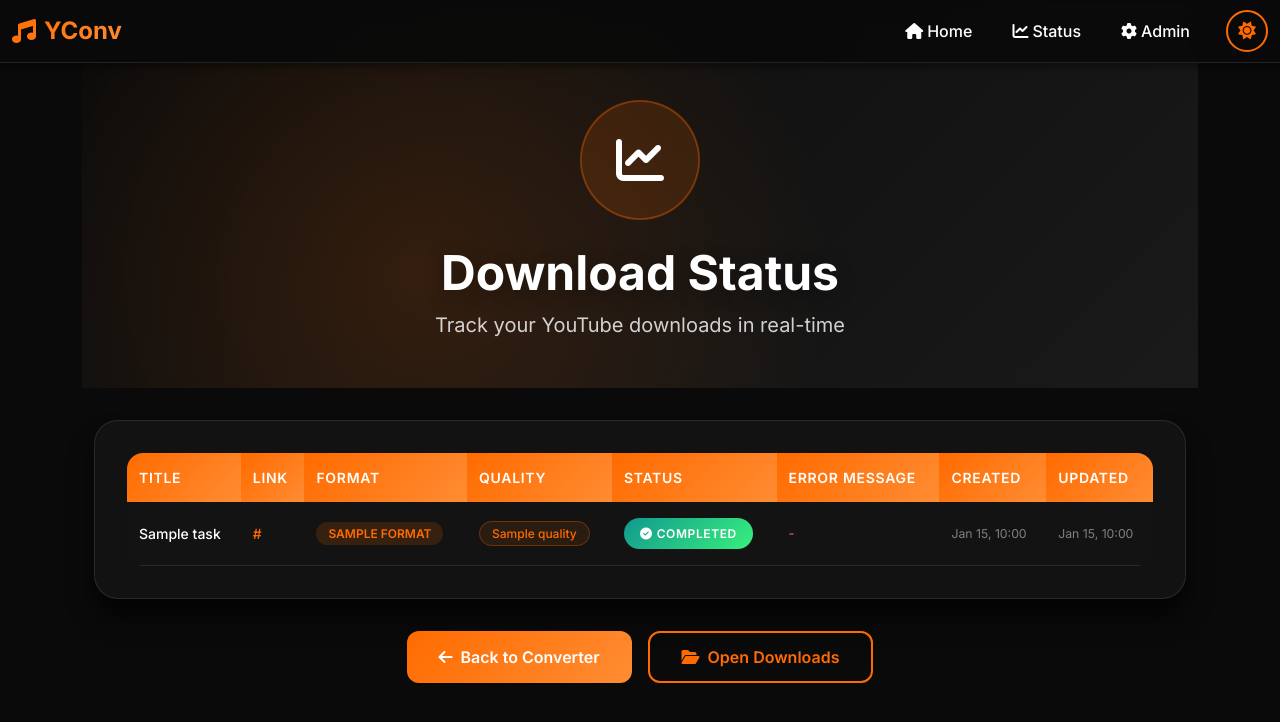
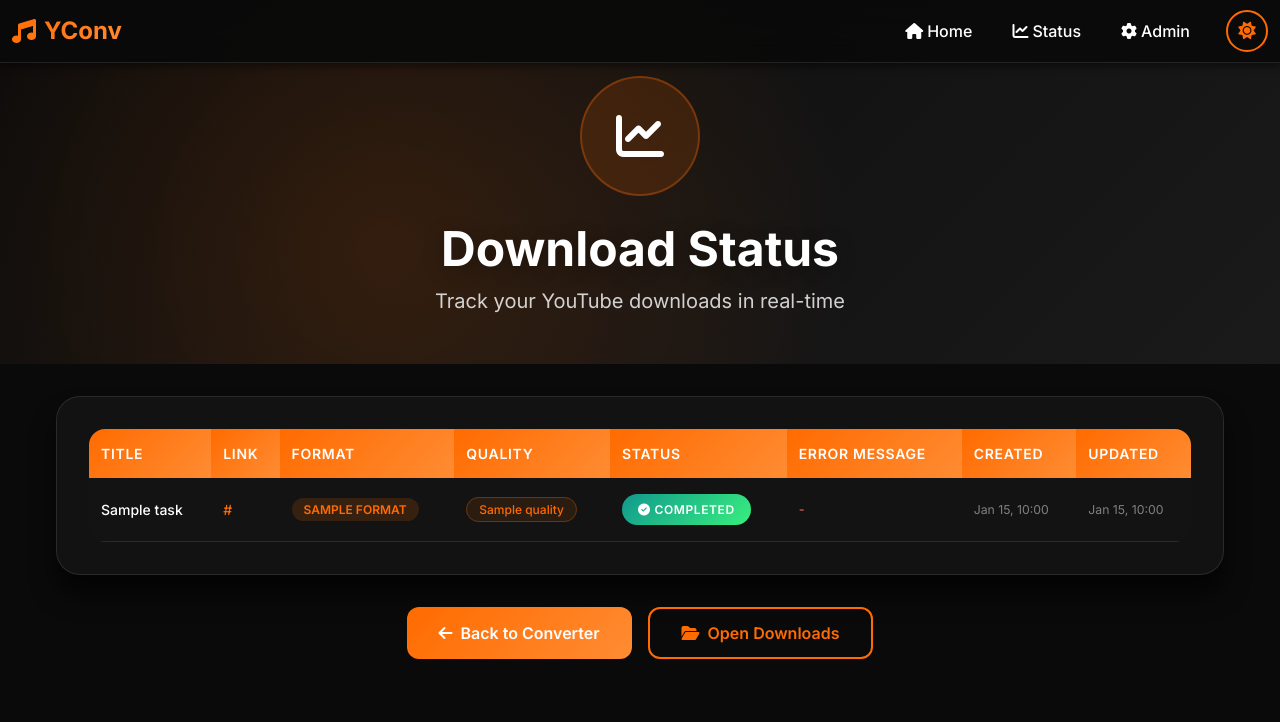
Before and after one commit to Alkyones/YoutubeConverter, a Django app: template frontend/templates/status.html in a window 1280 px wide. Shown: the top 722 px of the page. Run offline with Django 3.2, Linux system fonts and the light colour scheme; the template is opened without the code that fills it: most values are stand-ins (such as "Sample title", 1, 10 or a date in 2020).

Commit message:
Refactor code structure for improved readability and maintainability

```diff
--- a/frontend/static/css/status.css
+++ b/frontend/static/css/status.css
@@ -5,7 +5,7 @@
     padding: 30px;
     box-shadow: 0 6px 12px rgba(0, 0, 0, 0.3); /* Stronger shadow for better focus */
     margin-top: 50px;
-    max-width: 90%;
+    max-width: 100%;
     margin-left: auto;
     margin-right: auto;
 }
--- a/frontend/templates/base.html
+++ b/frontend/templates/base.html
@@ -175,7 +175,7 @@
     </nav>
 
     <!-- Main Content -->
-    <div class="container my-4">
+    <div class="container-fluid p-0">
         {% block content %}
         {% endblock %}
     </div>
--- a/frontend/templates/status.html
+++ b/frontend/templates/status.html
@@ -54,10 +54,10 @@
         backdrop-filter: blur(20px);
         border-radius: 24px;
         padding: 2rem;
-        margin: 2rem auto;
+        margin: 2rem;
         box-shadow: var(--shadow-xl);
         border: 1px solid var(--border-color);
-        max-width: 1200px;
+        max-width: 100%;
     }
     .modern-table {
         border: none;
@@ -151,7 +151,7 @@
         text-decoration: none;
         font-weight: 500;
         transition: all 0.3s ease;
-        max-width: 200px;
+        max-width: 350px;
         overflow: hidden;
         text-overflow: ellipsis;
         white-space: nowrap;
@@ -261,7 +261,7 @@
     </div>
 </div>
 
-<div class="container-fluid" style="max-width: 1200px; margin: 0 auto;">
+<div class="container-fluid px-4">
     <div class="modern-table-container">
         <div class="table-responsive">
             <table class="table modern-table">
@@ -281,13 +281,13 @@
                     {% for task in tasks %}
                     <tr>
                         <td>
-                            <div class="title-cell text-truncate" style="max-width: 200px;">
+                            <div class="title-cell text-truncate" style="max-width: 350px;">
                                 {{ task.title|default:"N/A" }}
                             </div>
                         </td>
                         <td>
                             <a href="{{ task.link }}" target="_blank" class="url-link" title="{{ task.link }}">
-                                {{ task.link|truncatechars:40 }}
+                                {{ task.link|truncatechars:60 }}
                             </a>
                         </td>
                         <td>
@@ -316,7 +316,7 @@
                             {% endif %}
                         </td>
                         <td>
-                            <div class="text-truncate error-text" style="max-width: 200px;" title="{{ task.error_message }}">
+                            <div class="text-truncate error-text" style="max-width: 300px;" title="{{ task.error_message }}">
                                 {{ task.error_message|default:"-" }}
                             </div>
                         </td>
@@ -408,13 +408,13 @@
                     const row = `
                         <tr>
                             <td>
-                                <div class="title-cell text-truncate" style="max-width: 200px;">
+                                <div class="title-cell text-truncate" style="max-width: 350px;">
                                     ${task.title || 'N/A'}
                                 </div>
                             </td>
                             <td>
                                 <a href="${task.link}" target="_blank" class="url-link" title="${task.link}">
-                                    ${task.link.length > 40 ? task.link.substring(0, 40) + '...' : task.link}
+                                    ${task.link.length > 60 ? task.link.substring(0, 60) + '...' : task.link}
                                 </a>
                             </td>
                             <td>
@@ -425,7 +425,7 @@
                             </td>
                             <td>${statusBadge}</td>
                             <td>
-                                <div class="text-truncate error-text" style="max-width: 200px;" title="${task.error_message || ''}">
+                                <div class="text-truncate error-text" style="max-width: 300px;" title="${task.error_message || ''}">
                                     ${task.error_message || '-'}
                                 </div>
                             </td>
```
Also changed, not shown: frontend/templates/index.html (+11 -6 lines), README.md, frontend/static/images/demo1.gif (added), frontend/static/images/demo2.gif (added), frontend/static/images/preview1.png, frontend/static/images/preview2.png (deleted), 1 other file.
